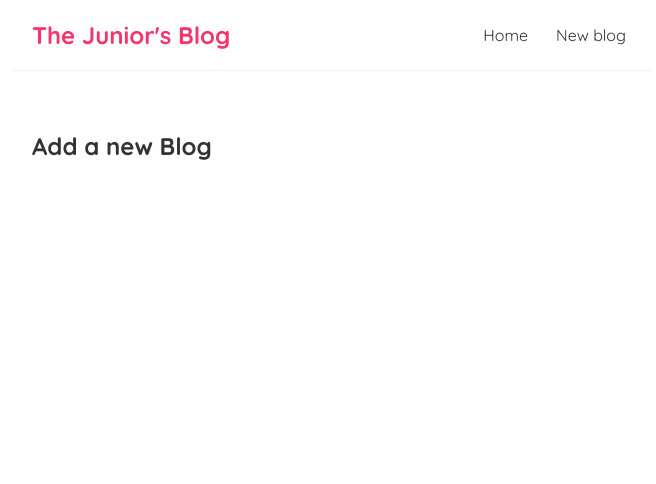
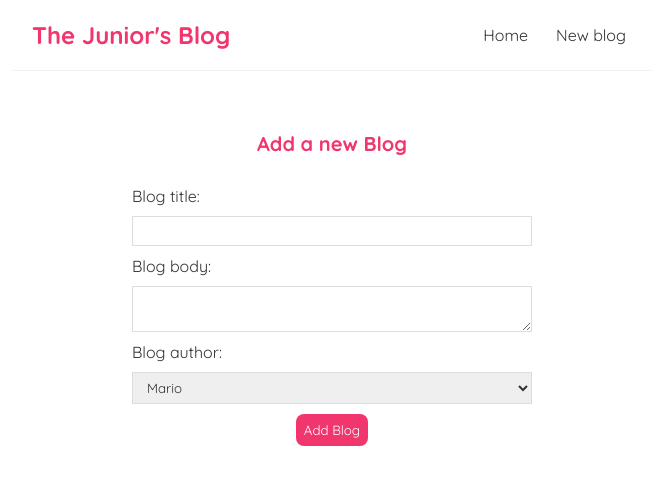
Before and after one commit to gurtatiLND/Blog_React, a React (Create React App) app: page /create in a window 1280 px wide. Shown: the top 484 px of the page, without its empty margins (308-964 px from the left). Built offline with nearby package versions, Linux system fonts and the light colour scheme.

Commit message:
create contolled inputs

```diff
--- a/src/Create.js
+++ b/src/Create.js
@@ -1,7 +1,37 @@
+import { useState } from "react";
+
 const Create = () => {
+    const [title, setTitle] = useState('');
+    const [body, setBody] = useState('');
+    const [author, setAuthor] = useState('Mario');
+
     return (
         <div className="create">
            <h2>Add a new Blog</h2>
+           <form>
+              <label>Blog title:</label>
+              <input
+                type='text'
+                required
+                value={title}
+                onChange={(e) => setTitle(e.target.value)}
+              />
+              <label>Blog body:</label>
+              <textarea
+                required
+                value={body}
+                onChange={(e) => setBody(e.target.value)}
+              ></textarea>
+              <label>Blog author:</label>
+              <select
+                value={author}
+                onChange={(e) => setAuthor(e.target.value)}
+              >
+                <option value="mario">Mario</option>
+                <option value="yoshi">Yoshi</option>
+              </select>
+              <button>Add Blog</button>
+           </form>
         </div>
     );
 }
--- a/src/Home.js
+++ b/src/Home.js
@@ -1,4 +1,3 @@
-
 import BlogList from './BlogList';
 import useFetch from './useFetch';
 
--- a/src/index.css
+++ b/src/index.css
@@ -64,3 +64,35 @@
 .blog-details div {
   margin: 20px 0;
 }
+
+/* create new blog form */
+.create {
+  max-width: 400px;
+  margin: 0 auto;
+  text-align: center;
+}
+.create label {
+  text-align: left;
+  display: block;
+}
+.create h2 {
+  font-size: 20px;
+  color: #f1356d;
+  margin-bottom: 30px;
+}
+.create input, .create textarea, .create select {
+  width: 100%;
+  padding: 6px 10px;
+  margin: 10px 0;
+  border: 1px solid #ddd;
+  box-sizing: border-box;
+  display: block;
+}
+.create button {
+  background: #f1356d;
+  color: #fff;
+  border: 0;
+  padding: 8px;
+  border-radius: 8px;
+  cursor: pointer;
+}
--- a/src/useFetch.js
+++ b/src/useFetch.js
@@ -7,7 +7,7 @@
 
 
     useEffect(() => {
-      {/* we create an abort controller which will stop fetch the data and updating the state
+      {/* we create an abort controller(this is a cleanup function) which will stop fetch the data and updating the state
       when we change the page */}
       const abortCont = new AbortController();
 
```
